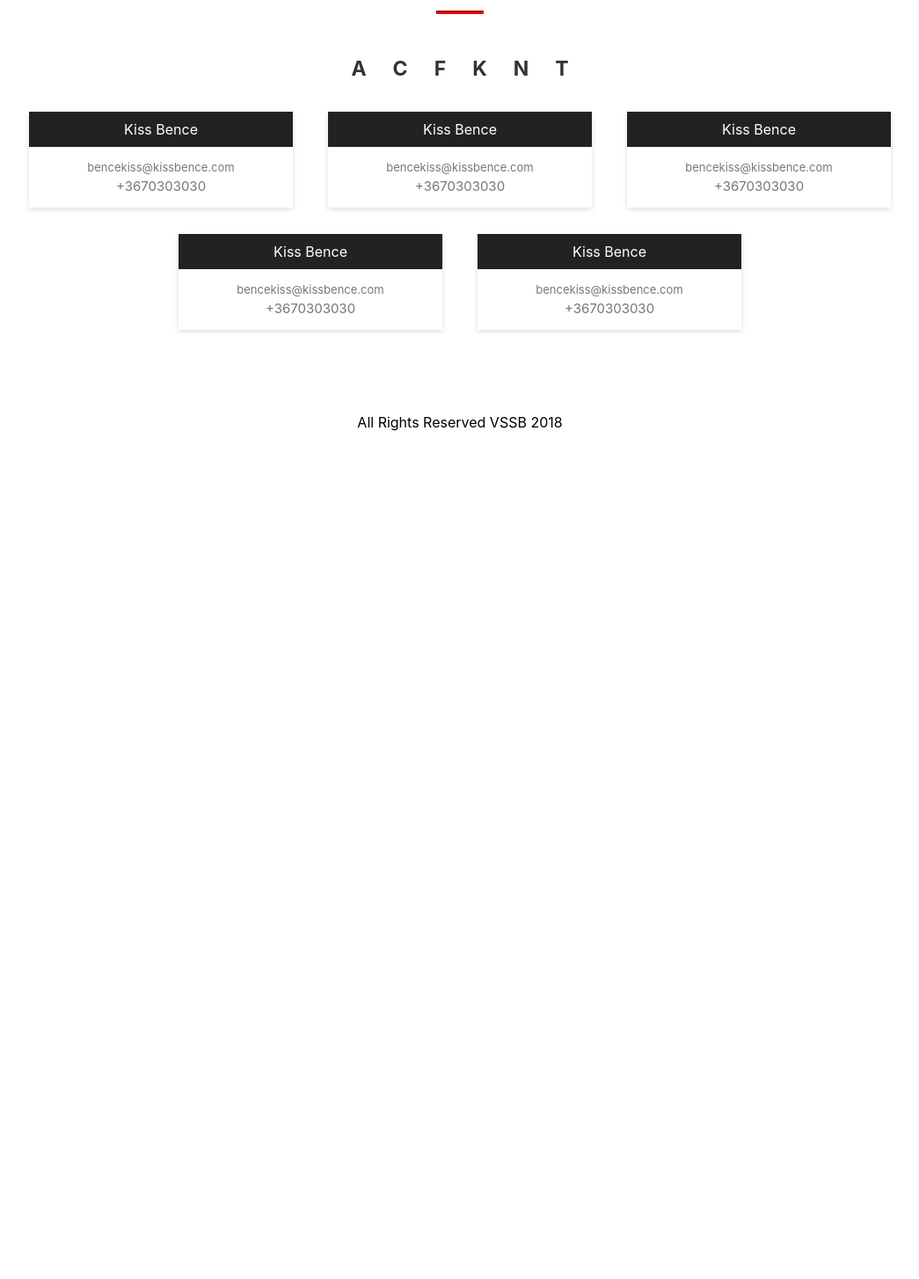
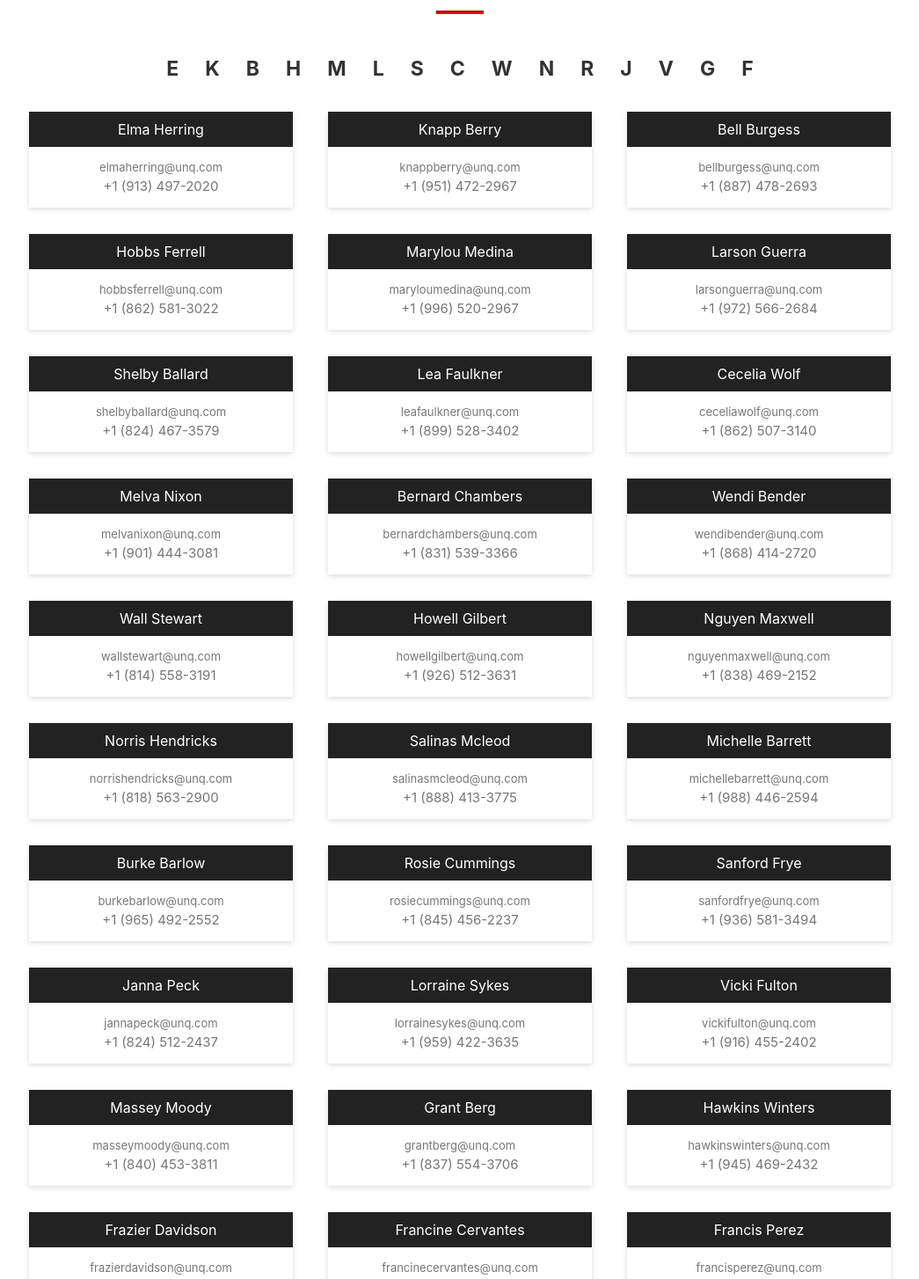
Before and after one commit to shaAf302/shafaqat-project, a React (Create React App) app: page / in a window 1280 px wide. Shown: the part 143-1597 px from the top of the page at 88% size, without its empty margins (117-1162 px from the left). Before the commit the page ends 800 px from the top, so only its background shows below. Built offline with nearby package versions, Linux system fonts and the light colour scheme.

Commit message:
Search Implemented

```diff
--- a/package.json
+++ b/package.json
@@ -6,7 +6,9 @@
     "@testing-library/jest-dom": "^5.11.9",
     "@testing-library/react": "^11.2.5",
     "@testing-library/user-event": "^12.6.3",
+    "animate.css": "^4.1.1",
     "react": "^17.0.1",
+    "react-animated-css": "^1.2.1",
     "react-dom": "^17.0.1",
     "react-scripts": "4.0.2",
     "styled-components": "^5.2.1",
--- a/public/index.html
+++ b/public/index.html
@@ -10,6 +10,10 @@
       content="Web site created using create-react-app"
     />
     <link rel="apple-touch-icon" href="%PUBLIC_URL%/logo192.png" />
+    <link
+      rel="stylesheet"
+      href="https://cdnjs.cloudflare.com/ajax/libs/animate.css/4.1.1/animate.min.css"
+    />
     <!--
       manifest.json provides metadata used when your web app is installed on a
       user's mobile device or desktop. See https://developers.google.com/web/fundamentals/web-app-manifest/
--- a/src/App.js
+++ b/src/App.js
@@ -1,3 +1,4 @@
+import { useState } from 'react';
 import styled from 'styled-components';
 import './App.css';
 import Footer from './Components/Footer/Footer';
@@ -11,12 +12,17 @@ const Div = styled.div`
 
 `
 
+
 function App() {
+  const [searchValue, setSearchValue] = useState("")
+  let searchValueChanged = (e) => {
+    setSearchValue(e.target.value);
+  }
   return (
     <Div className="App">
-      <Header />
+      <Header searchValueChanged={searchValueChanged}/>
       <Heading />
-      <List />
+      <List searchValue={searchValue}/>
       <Footer className="footer"/>
     </Div>
   );
--- /dev/null
+++ b/src/Assets/Contacts.json
@@ -0,0 +1,184 @@
+{
+    "contacts": [
+      {
+        "id": 1,
+        "name": "Elma Herring",
+        "email": "elmaherring@unq.com",
+        "phone": "+1 (913) 497-2020"
+      },
+      {
+        "id": 2,
+        "name": "Knapp Berry",
+        "email": "knappberry@unq.com",
+        "phone": "+1 (951) 472-2967"
+      },
+      {
+        "id": 3,
+        "name": "Bell Burgess",
+        "email": "bellburgess@unq.com",
+        "phone": "+1 (887) 478-2693"
+      },
+      {
+        "id": 4,
+        "name": "Hobbs Ferrell",
+        "email": "hobbsferrell@unq.com",
+        "phone": "+1 (862) 581-3022"
+      },
+      {
+        "id": 5,
+        "name": "Marylou Medina",
+        "email": "maryloumedina@unq.com",
+        "phone": "+1 (996) 520-2967"
+      },
+      {
+        "id": 6,
+        "name": "Larson Guerra",
+        "email": "larsonguerra@unq.com",
+        "phone": "+1 (972) 566-2684"
+      },
+      {
+        "id": 7,
+        "name": "Shelby Ballard",
+        "email": "shelbyballard@unq.com",
+        "phone": "+1 (824) 467-3579"
+      },
+      {
+        "id": 8,
+        "name": "Lea Faulkner",
+        "email": "leafaulkner@unq.com",
+        "phone": "+1 (899) 528-3402"
+      },
+      {
+        "id": 9,
+        "name": "Cecelia Wolf",
+        "email": "ceceliawolf@unq.com",
+        "phone": "+1 (862) 507-3140"
+      },
+      {
+        "id": 10,
+        "name": "Melva Nixon",
+        "email": "melvanixon@unq.com",
+        "phone": "+1 (901) 444-3081"
+      },
+      {
+        "id": 11,
+        "name": "Bernard Chambers",
+        "email": "bernardchambers@unq.com",
+        "phone": "+1 (831) 539-3366"
+      },
+      {
+        "id": 12,
+        "name": "Wendi Bender",
+        "email": "wendibender@unq.com",
+        "phone": "+1 (868) 414-2720"
+      },
+      {
+        "id": 13,
+        "name": "Wall Stewart",
+        "email": "wallstewart@unq.com",
+        "phone": "+1 (814) 558-3191"
+      },
+      {
+        "id": 14,
+        "name": "Howell Gilbert",
+        "email": "howellgilbert@unq.com",
+        "phone": "+1 (926) 512-3631"
+      },
+      {
+        "id": 15,
+        "name": "Nguyen Maxwell",
+        "email": "nguyenmaxwell@unq.com",
+        "phone": "+1 (838) 469-2152"
+      },
+      {
+        "id": 16,
+        "name": "Norris Hendricks",
+        "email": "norrishendricks@unq.com",
+        "phone": "+1 (818) 563-2900"
+      },
+      {
+        "id": 17,
+        "name": "Salinas Mcleod",
+        "email": "salinasmcleod@unq.com",
+        "phone": "+1 (888) 413-3775"
+      },
+      {
+        "id": 18,
+        "name": "Michelle Barrett",
+        "email": "michellebarrett@unq.com",
+        "phone": "+1 (988) 446-2594"
+      },
+      {
+        "id": 19,
+        "name": "Burke Barlow",
+        "email": "burkebarlow@unq.com",
+        "phone": "+1 (965) 492-2552"
+      },
+      {
+        "id": 20,
+        "name": "Rosie Cummings",
+        "email": "rosiecummings@unq.com",
+        "phone": "+1 (845) 456-2237"
+      },
+      {
+        "id": 21,
+        "name": "Sanford Frye",
+        "email": "sanfordfrye@unq.com",
+        "phone": "+1 (936) 581-3494"
+      },
+      {
+        "id": 22,
+        "name": "Janna Peck",
+        "email": "jannapeck@unq.com",
+        "phone": "+1 (824) 512-2437"
+      },
+      {
+        "id": 23,
+        "name": "Lorraine Sykes",
+        "email": "lorrainesykes@unq.com",
+        "phone": "+1 (959) 422-3635"
+      },
+      {
+        "id": 24,
+        "name": "Vicki Fulton",
+        "email": "vickifulton@unq.com",
+        "phone": "+1 (916) 455-2402"
+      },
+      {
+        "id": 25,
+        "name": "Massey Moody",
+        "email": "masseymoody@unq.com",
+        "phone": "+1 (840) 453-3811"
+      },
+      {
+        "id": 26,
+        "name": "Grant Berg",
+        "email": "grantberg@unq.com",
+        "phone": "+1 (837) 554-3706"
+      },
+      {
+        "id": 27,
+        "name": "Hawkins Winters",
+        "email": "hawkinswinters@unq.com",
+        "phone": "+1 (945) 469-2432"
+      },
+      {
+        "id": 28,
+        "name": "Frazier Davidson",
+        "email": "frazierdavidson@unq.com",
+        "phone": "+1 (854) 558-2637"
+      },
+      {
+        "id": 29,
+        "name": "Francine Cervantes",
+        "email": "francinecervantes@unq.com",
+        "phone": "+1 (923) 520-2916"
+      },
+      {
+        "id": 30,
+        "name": "Francis Perez",
+        "email": "francisperez@unq.com",
+        "phone": "+1 (885) 461-3054"
+      }
+    ]
+}
--- a/src/Components/Footer/Footer.js
+++ b/src/Components/Footer/Footer.js
@@ -2,7 +2,7 @@ import React from 'react'
 
 function Footer() {
     return (
-        <div style={{display: "inline-block", margin: "80px auto auto auto"}}>
+        <div style={{display: "inline-block", margin: "80px auto 20px auto"}}>
             All Rights Reserved VSSB 2018
         </div>
     )
--- a/src/Components/Header/Header.js
+++ b/src/Components/Header/Header.js
@@ -23,13 +23,23 @@ const Div = styled.div`
     .searchContact::placeholder{
         color: #999999;
     }
+
+    @media only screen and (max-width: 500px) {
+        grid-template-columns: auto;
+        .logo{
+            margin: auto;
+        }
+        input{
+            margin: 20px auto auto auto;
+        }
+    }
 `
 
-function Header() {
+function Header({searchValueChanged}) {
     return (
         <Div className="header">
             <img src={logo} alt="" className="logo"/>
-            <input className="searchContact" type="text" placeholder="Search For Contact"/>
+            <input className="searchContact" type="text" placeholder="Search For Contact" onChange={searchValueChanged}/>
         </Div>
     )
 }
--- a/src/Components/List/List.js
+++ b/src/Components/List/List.js
@@ -1,5 +1,6 @@
-import React from 'react'
+// import {Animated} from "react-animated-css";
 import styled from 'styled-components'
+import {contacts} from '../../Assets/Contacts.json'
 
 const Div = styled.div`
     display: flex;
@@ -25,6 +26,7 @@ const GDiv = styled.div`
         box-shadow: 0px 2px 6px #DDDDDD;
         display: inline-block;
         margin: 15px 20px;
+        transition: 2s;
     }
     .cname{
         width: 100%;
@@ -44,54 +46,52 @@ const GDiv = styled.div`
         margin-top: 4px;
     }
 `
+function onlyUnique(value, index, self) {
+    return self.indexOf(value) === index;
+  }
 
-function List() {
+
+function List({searchValue}) {
+    let filteredContacts = contacts.filter(contact => contact.name.toLowerCase().includes(searchValue.toLowerCase()));
+    let firstLetters = []
+
+    filteredContacts.forEach(val => {
+        // console.log(val.name[0]);
+        firstLetters.push(val.name[0]);
+    })
+
+    let unique = firstLetters.filter(onlyUnique);
+
+    let letterClicked = (e) => {
+        console.log(e.target.innerText);
+        filteredContacts = contacts.filter(contact => contact.name.toLowerCase().startsWith(e.target.innerText.toLowerCase()));
+
+    }
+
     return (
         <div>
             <Div>
-                <div className="selector">A</div>
-                <div className="selector">C</div>
-                <div className="selector">F</div>
-                <div className="selector">K</div>
-                <div className="selector">N</div>
-                <div className="selector">T</div>
+                {
+                    unique.map(letter => (
+                        <div className="selector" onClick={letterClicked}>{letter}</div>
+                    ))
+                }
             </Div>
             <GDiv className="grid">
-                <div className="grid-item">
-                    <div className="cname">Kiss Bence</div>
-                    <div className="details">
-                        <div className="email">bencekiss@kissbence.com</div>
-                        <div className="number">+3670303030</div>
-                    </div>
-                </div>
-                <div className="grid-item">
-                    <div className="cname">Kiss Bence</div>
-                    <div className="details">
-                        <div className="email">bencekiss@kissbence.com</div>
-                        <div className="number">+3670303030</div>
-                    </div>
-                </div>
-                <div className="grid-item">
-                    <div className="cname">Kiss Bence</div>
-                    <div className="details">
-                        <div className="email">bencekiss@kissbence.com</div>
-                        <div className="number">+3670303030</div>
-                    </div>
-                </div>
-                <div className="grid-item">
-                    <div className="cname">Kiss Bence</div>
-                    <div className="details">
-                        <div className="email">bencekiss@kissbence.com</div>
-                        <div className="number">+3670303030</div>
-                    </div>
-                </div>
-                <div className="grid-item">
-                    <div className="cname">Kiss Bence</div>
-                    <div className="details">
-                        <div className="email">bencekiss@kissbence.com</div>
-                        <div className="number">+3670303030</div>
-                    </div>
-                </div>
+            {
+                filteredContacts.map(contact => {
+                    return(
+
+                        <div key={contact.id} className="grid-item animate__animated animate__flipInX">
+                            <div className="cname">{contact.name}</div>
+                                <div className="details">
+                                    <div className="email">{contact.email}</div>
+                                    <div className="number">{contact.phone}</div>
+                                </div>
+                        </div>
+                    )
+                })
+            }
             </GDiv>
         </div>
     )
```
Also changed, not shown: 1 other file (tests, documents, lock files or other folders).
